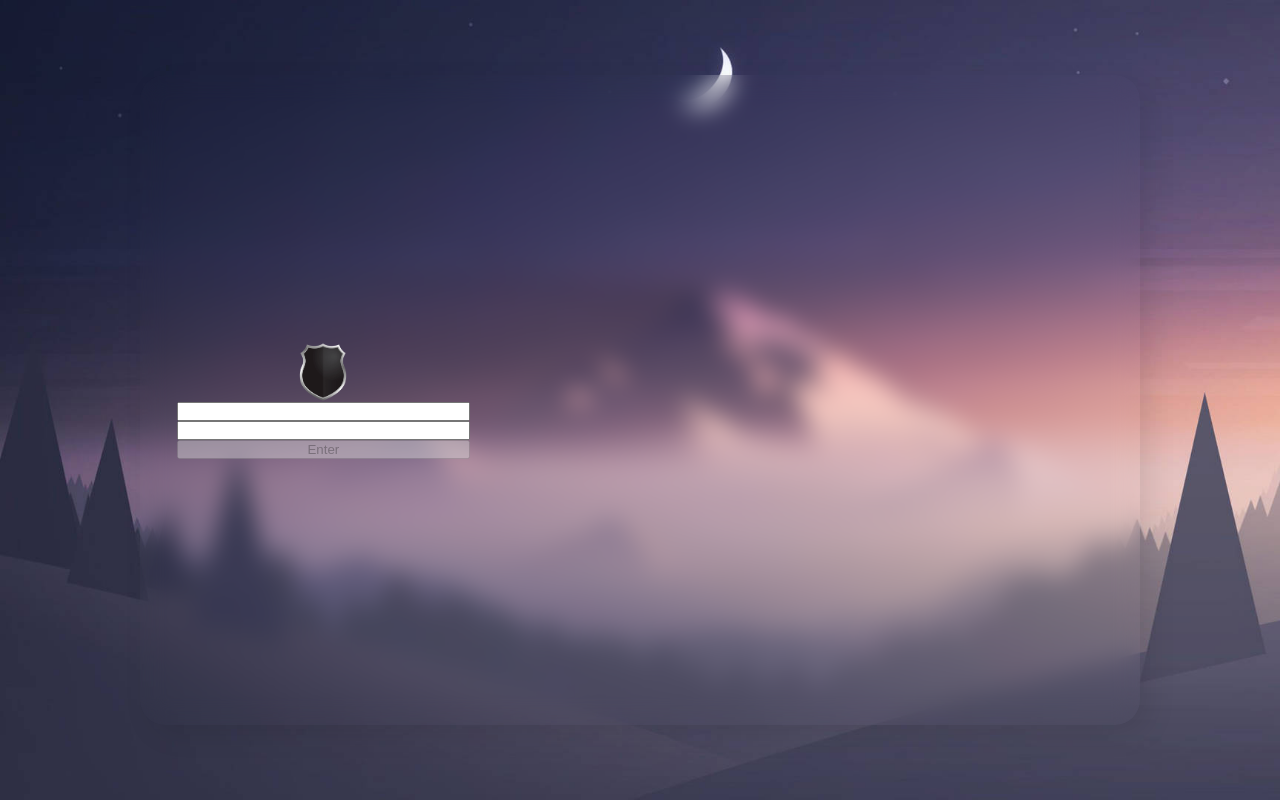
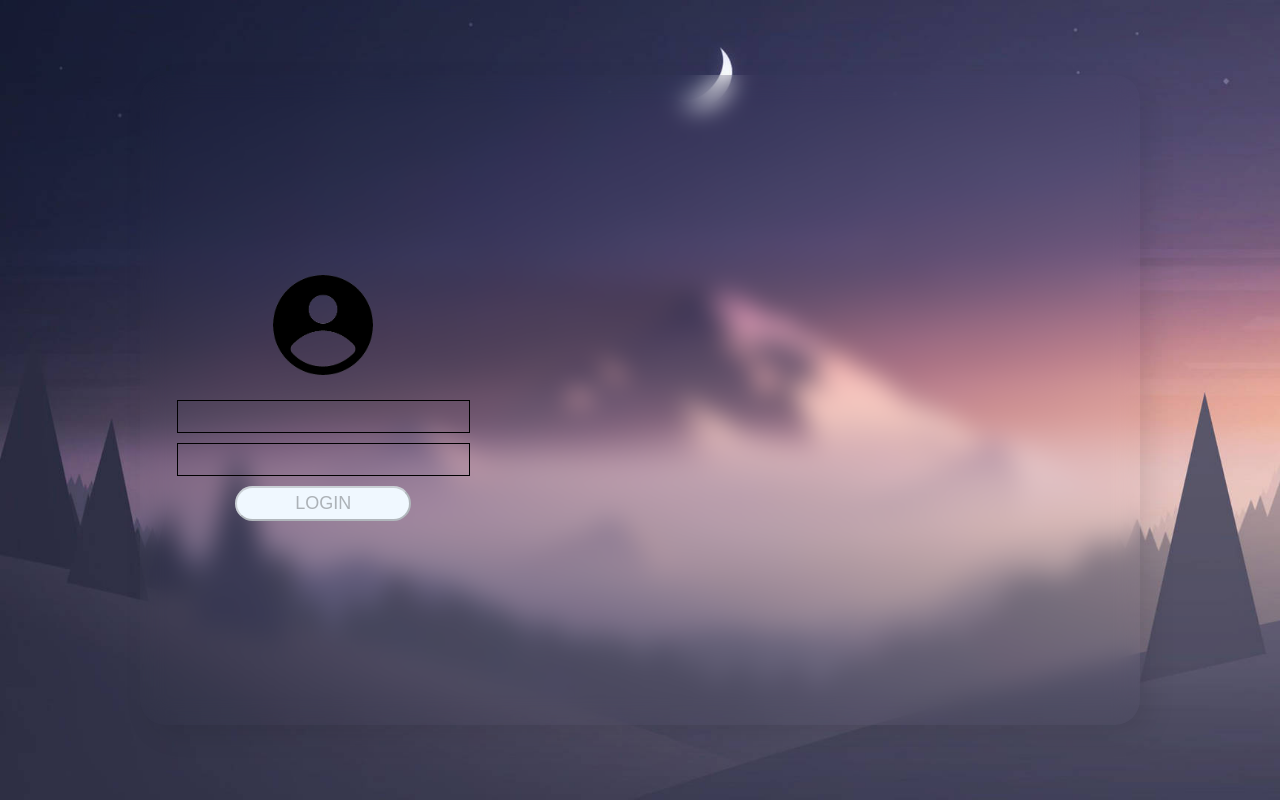
Before and after one commit to henriquesimon/ng-login-page, an Angular app: page / in a window 1280 px wide. Built offline with nearby package versions, Linux system fonts and the light colour scheme.

Commit message:
feat: create form structure and validation logic

```diff
--- a/src/app/app.scss
+++ b/src/app/app.scss
@@ -13,6 +13,7 @@
 }
 
 .right-side {
+
     flex: 1.9;
     border-radius: 0px 25px 25px 0px ;
 }
--- a/src/app/components/login-form-component/login-form-component.html
+++ b/src/app/components/login-form-component/login-form-component.html
@@ -3,5 +3,5 @@
 <form [formGroup]="form" (ngSubmit)="onSubmit()">
     <input type="email" formControlName="email">
     <input type="password" formControlName="password">
-    <button type="submit" [disabled]="form.invalid">Enter</button>
+    <button type="submit" [disabled]="form.invalid">LOGIN</button>
 </form>
--- a/src/app/components/login-form-component/login-form-component.scss
+++ b/src/app/components/login-form-component/login-form-component.scss
@@ -7,12 +7,37 @@
 }
 
 img {
-    width: 60px;
-    height: 60px;
+    width: 100px;
+    height: 100px;
+    margin-bottom: 20px;
 }
 
 form {
     display: flex;
     flex-direction: column;
-     width: 80%;
+    width: 80%;
+
+    input {
+        font-size: large;
+        margin-block: 5px;
+        background-color: transparent;
+        border: 1px solid black;
+        padding: 5px;
+    }
+
+    button {
+        width: 60%;
+        border-radius: 20px;
+        padding: 5px;
+        align-self: center;
+        font-size: large;
+        margin-block: 5px;
+        background-color: aliceblue;
+
+         &:hover {
+            background-color: gray;
+        }
+    }
+
+
 }
```
Also changed, not shown: src/assets/images/logo.png.
